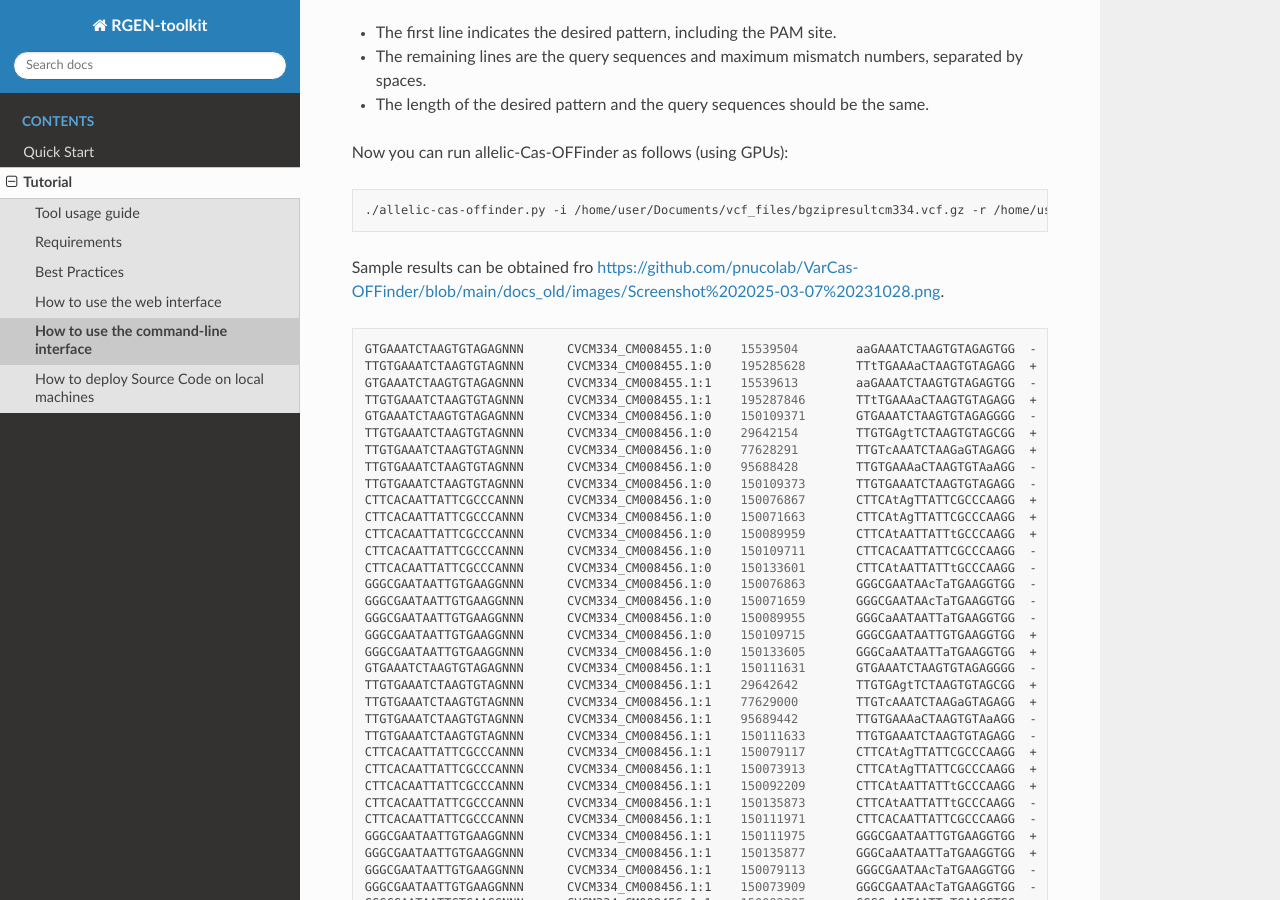
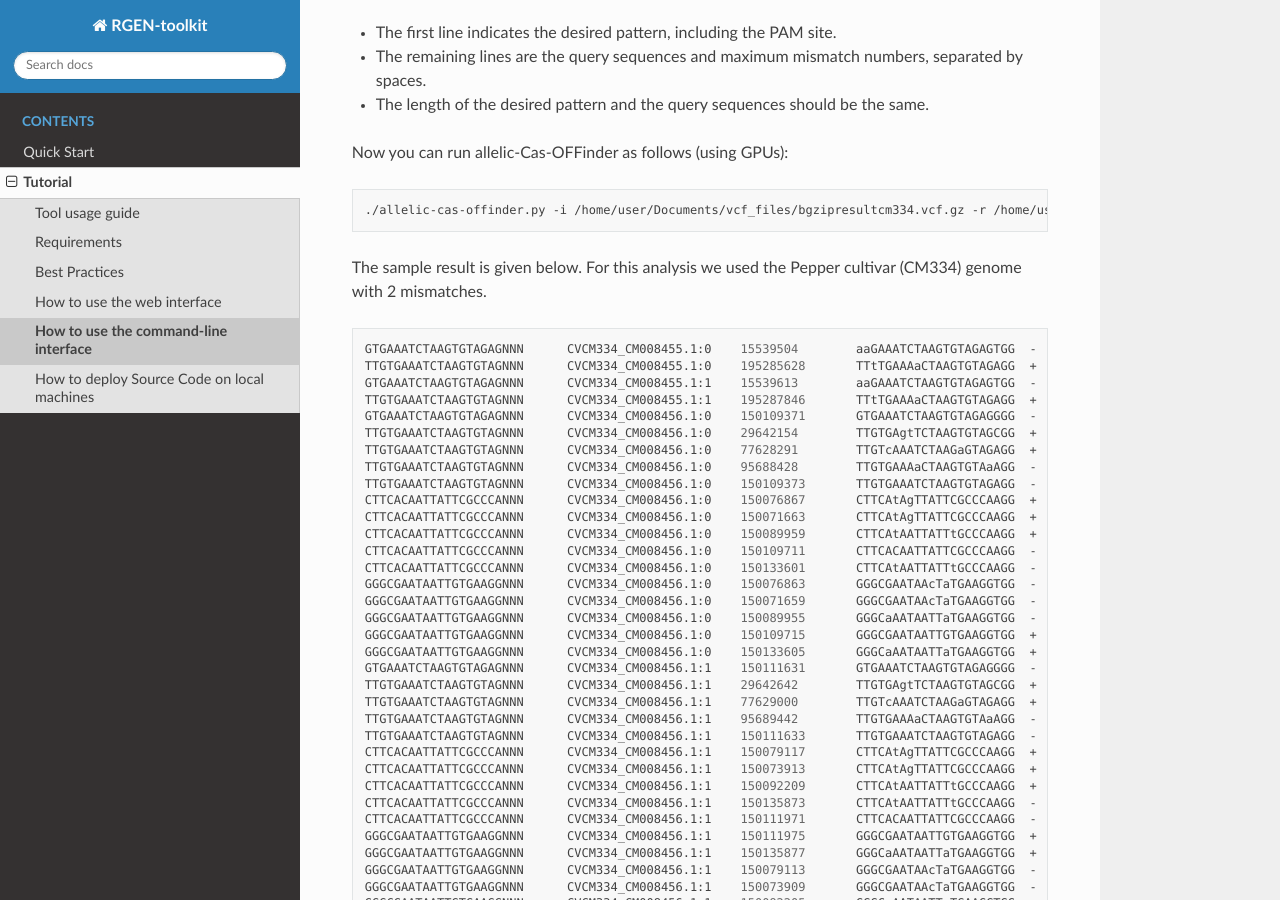
Before and after one commit to pnucolab/rgen-toolkit, a Sphinx documentation site: the page built from docs/source/userguide/05-cli.rst, in a window 1280 px wide and 900 px high, scrolled down 2071 px. Built offline with Sphinx 7.4.7 and the Read the Docs theme 3.1.0, drawn with Linux system fonts in a browser that asks for light colours.

Commit message:
Update 05-cli.rst

```diff
--- a/docs/source/userguide/05-cli.rst
+++ b/docs/source/userguide/05-cli.rst
@@ -108,7 +108,7 @@ Now you can run allelic-Cas-OFFinder as follows (using GPUs):
       ./allelic-cas-offinder.py -i /home/user/Documents/vcf_files/bgzipresultcm334.vcf.gz -r /home/user/genome/pepper_ref/GCA_000512255.2_ASM51225v2_genomic.fa -t input.txt -d G1
 
 
-Sample results can be obtained fro  https://github.com/pnucolab/VarCas-OFFinder/blob/main/docs_old/images/Screenshot%202025-03-07%20231028.png.
+The sample result is given below. For this analysis we used the Pepper cultivar (CM334) genome with 2 mismatches.
 
 .. code-block:: bash
 
```
